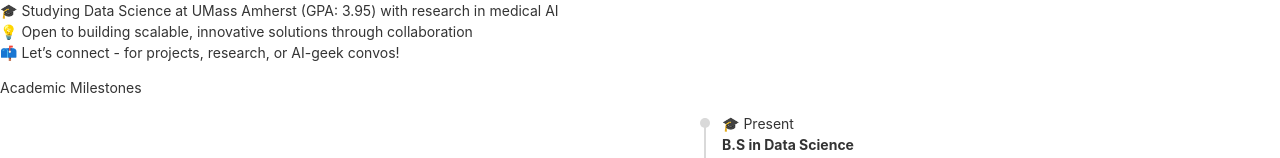
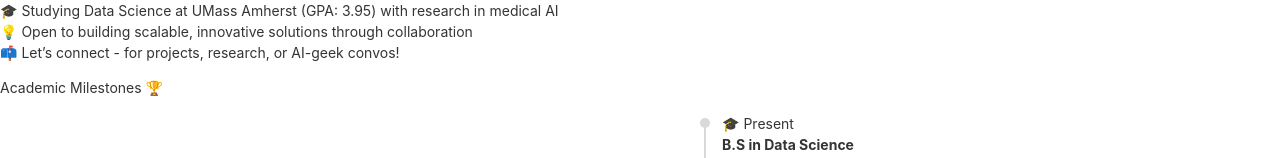
Before and after one commit to JaySinghvi/personal-website, a React (Vite) app: page /#/ in a window 1280 px wide. Shown: the part 188-346 px from the top of the page. Built offline with nearby package versions, Linux system fonts and the light colour scheme.

Commit message:
Update About.jsx

```diff
--- a/src/components/About.jsx
+++ b/src/components/About.jsx
@@ -42,7 +42,7 @@
 const About = () => {
   return (
     <div className='border-b border-neutral-900 pb-4 shadow-purple-900'>
-        <motion.h2 whileInView={{opacity:1, y:0}} initial={{opacity:0, y:-100}} transition={{duration:1.5}} className='my-20 text-center text-4xl'>Academic Milestones</motion.h2>
+        <motion.h2 whileInView={{opacity:1, y:0}} initial={{opacity:0, y:-100}} transition={{duration:1.5}} className='my-20 text-center text-4xl'>Academic Milestones 🏆</motion.h2>
         <div className=' shadow-purple-900 sm:w-4/5 lg:w-1/2'>
             <motion.div whileInView={{opacity:1, x:0}} initial={{opacity:0, x:100}} transition={{duration: 0.5}} className='w-full lg:w-1/2 shadow-purple-900 '>
                     <Grid fluid>
```
